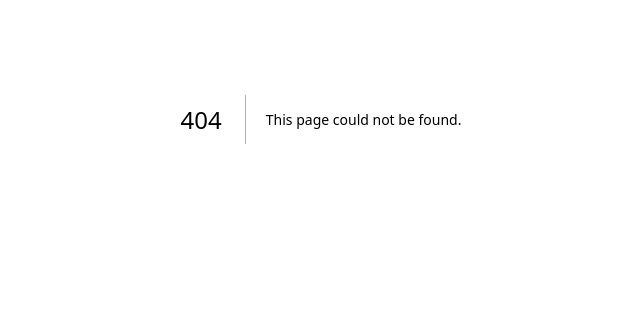
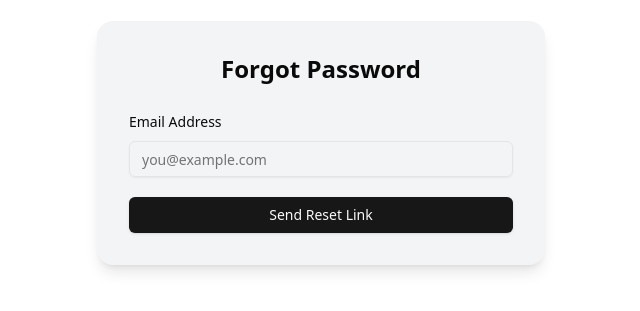
Before and after one commit to tushydan007/pwan_business_academy, a Next.js app: page /forgot-password in a window 1280 px wide. Before the commit this address had no page. Shown: the part 281-592 px from the top of the page, without its empty margins (319-959 px from the left). Built offline with nearby package versions, Linux system fonts and the light colour scheme.

Commit message:
Added the forgot-password form

```diff
--- /dev/null
+++ b/app/(authentication)/forgot-password/page.tsx
@@ -0,0 +1,90 @@
+// components/ForgotPasswordForm.tsx
+"use client";
+
+import { useForm } from "react-hook-form";
+import { z } from "zod";
+import { zodResolver } from "@hookform/resolvers/zod";
+import { Input } from "@/components/ui/input";
+import { Button } from "@/components/ui/button";
+import {
+  Form,
+  FormControl,
+  FormField,
+  FormItem,
+  FormLabel,
+  FormMessage,
+} from "@/components/ui/form";
+import { toast } from "react-hot-toast";
+
+const ForgotPasswordSchema = z.object({
+  email: z.string().email({ message: "Invalid email address" }),
+});
+
+type ForgotPasswordFormValues = z.infer<typeof ForgotPasswordSchema>;
+
+export default function ForgotPasswordForm() {
+  const form = useForm<ForgotPasswordFormValues>({
+    resolver: zodResolver(ForgotPasswordSchema),
+    defaultValues: {
+      email: "",
+    },
+  });
+
+  const onSubmit = async (data: ForgotPasswordFormValues) => {
+    try {
+      const res = await fetch("/api/forgot-password", {
+        method: "POST",
+        headers: {
+          "Content-Type": "application/json",
+        },
+        body: JSON.stringify(data),
+      });
+
+      if (res.ok) {
+        toast.success("Password reset link sent to your email");
+        form.reset();
+      } else {
+        const error = await res.json();
+        toast.error(error.message || "Something went wrong");
+      }
+    } catch (err) {
+      toast.error("Network error");
+    }
+  };
+
+  return (
+    <div className="flex px-8">
+      <div className="max-w-md w-full mx-auto mt-12 bg-gray-100 shadow-lg rounded-2xl p-8">
+        <h2 className="text-2xl font-semibold mb-6 text-center">
+          Forgot Password
+        </h2>
+
+        <Form {...form}>
+          <form onSubmit={form.handleSubmit(onSubmit)} className="space-y-5">
+            <FormField
+              control={form.control}
+              name="email"
+              render={({ field }) => (
+                <FormItem>
+                  <FormLabel>Email Address</FormLabel>
+                  <FormControl>
+                    <Input
+                      type="email"
+                      placeholder="you@example.com"
+                      {...field}
+                    />
+                  </FormControl>
+                  <FormMessage />
+                </FormItem>
+              )}
+            />
+
+            <Button type="submit" className="w-full hover:bg-red-600">
+              Send Reset Link
+            </Button>
+          </form>
+        </Form>
+      </div>
+    </div>
+  );
+}
--- a/components/shared/LoginForm.tsx
+++ b/components/shared/LoginForm.tsx
@@ -53,7 +53,7 @@ const LoginForm = () => {
       </div>
 
       <div className="flex-1 h-screen w-full flex flex-col items-center justify-center text-white">
-        <div className="p-4 md:p-6 flex items-center justify-center h-full w-full bg-blue-100">
+        <div className="p-4 md:p-6 flex items-center justify-center h-full w-full">
           <Card className="flex flex-col flex-1 border-none rounded-none shadow-none p-6 md:p-12 bg-transparent">
             <div className="flex flex-col items-center justify-center space-y-4 mb-6">
               <figure>
@@ -79,7 +79,7 @@ const LoginForm = () => {
                     id="email"
                     type="email"
                     {...register("email")}
-                    className="shadow-sm border border-gray-300"
+                    className="border border-gray-300 shadow-md"
                   />
                   {errors.email && (
                     <p className="text-sm text-red-600 mt-1">
@@ -95,7 +95,7 @@ const LoginForm = () => {
                     id="password"
                     type={showPassword ? "text" : "password"}
                     {...register("password")}
-                    className="shadow-sm border border-gray-300 pr-10"
+                    className="border border-gray-300 shadow-md"
                   />
                   <button
                     type="button"
--- a/components/shared/SignUpForm.tsx
+++ b/components/shared/SignUpForm.tsx
@@ -106,7 +106,7 @@ const SignUpForm = () => {
       </div>
 
       {/* Right: Form */}
-      <div className="h-full overflow-y-auto relative bg-blue-100 shadow-lg flex flex-col text-black scrollbar-thin scrollbar-thumb-blue-600 scrollbar-track-blue-200 px-4 md:w-1/2 w-full">
+      <div className="h-full overflow-y-auto relative shadow-lg flex flex-col text-black scrollbar-thin scrollbar-thumb-blue-600 scrollbar-track-blue-200 px-4 md:w-1/2 w-full">
         <Card className="flex flex-col border-none rounded-none shadow-none p-6 md:p-12 bg-transparent flex-grow">
           <div className="flex justify-center mb-0">
             <Image src={logo} alt="logo" width={150} height={100} />
@@ -362,7 +362,7 @@ const SignUpForm = () => {
               </Button>
 
               <div className="flex items-center justify-between text-sm mt-4">
-                <span className="text-gray-700">Already have an account?</span>
+                <span className="text-blue-600">Already have an account?</span>
                 <Link
                   href="/login"
                   className="text-blue-600 hover:underline font-semibold"
```
